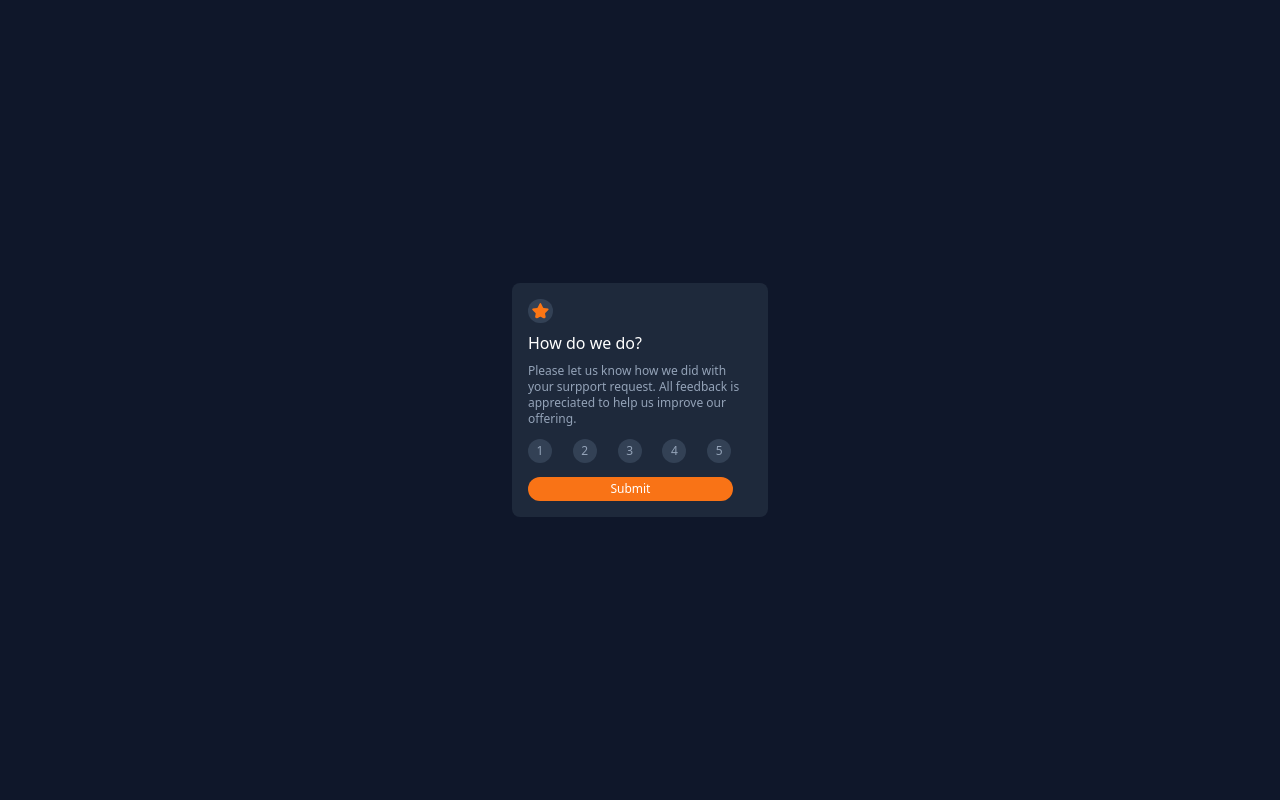
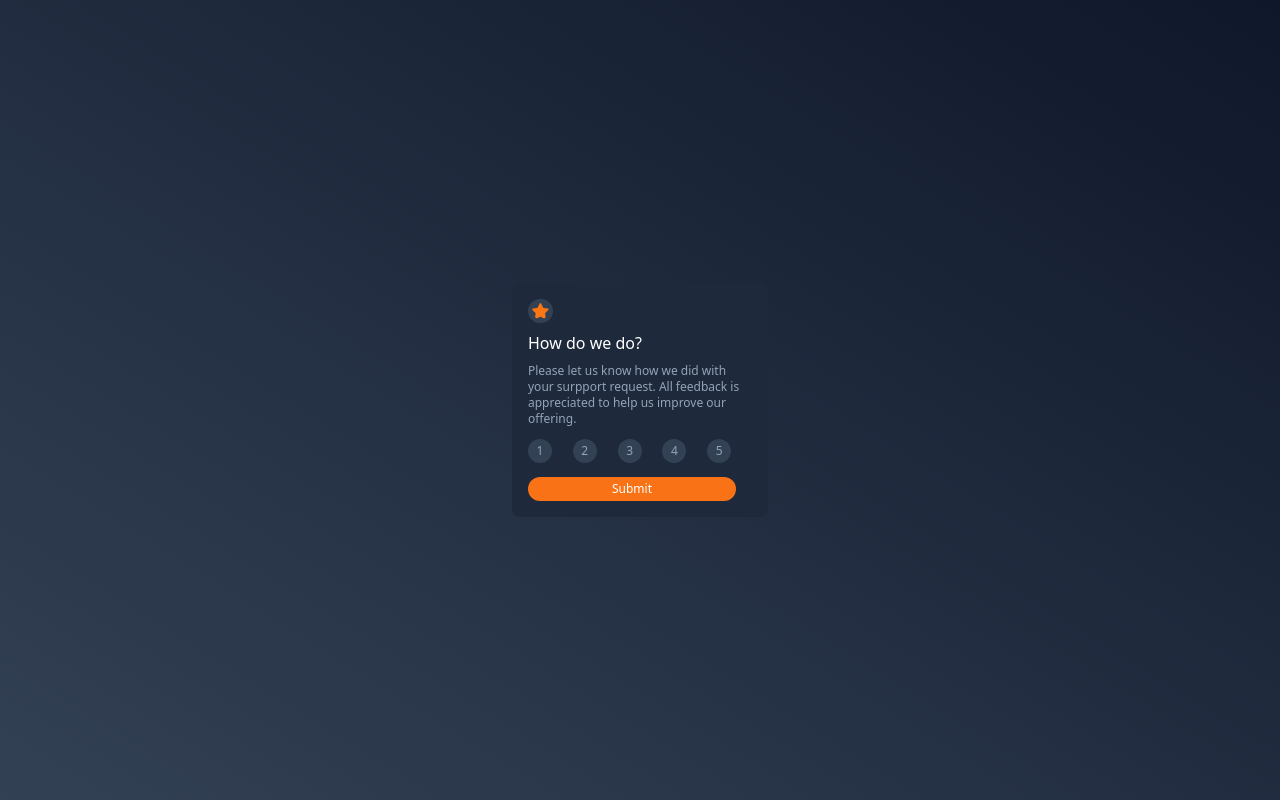
Before and after one commit to janeAnezi/Rate-Us, a plain HTML site: page index.html in a window 1280 px wide. Drawn offline with Linux system fonts and the light colour scheme.

Commit message:
design rating page

```diff
--- a/index.html
+++ b/index.html
@@ -6,7 +6,7 @@
     <link rel="stylesheet" href="./src/main.css">
     <title>Interactive Rating</title>
 </head>
-<body class="h-screen flex items-center justify-center bg-slate-900">
+<body class="h-screen flex items-center justify-center bg-gradient-to-tr from-slate-700 to-slate-900">
     <div class="bg-slate-800 text-white p-4 w-64 rounded-lg">
         <img class="bg-slate-700 rounded-full p-1" src="./image/icon-star.svg" alt="Icon start image">
         <h1 class="py-2">How do we do?</h1>
@@ -20,7 +20,7 @@
             <div class="bg-slate-700 rounded-full inline-block w-6 p-1">4</div>
             <div class="bg-slate-700 rounded-full inline-block w-6 p-1">5</div>
         </div>
-        <button class="bg-orange-500 inline-block w-48 p-1 text-xs rounded-xl">Submit</button>
+        <button class="bg-orange-500 inline-block w-[13rem] p-1 text-xs rounded-xl">Submit</button>
     </div>
 </body>
 </html>
```
Also changed, not shown: src/main.css.
